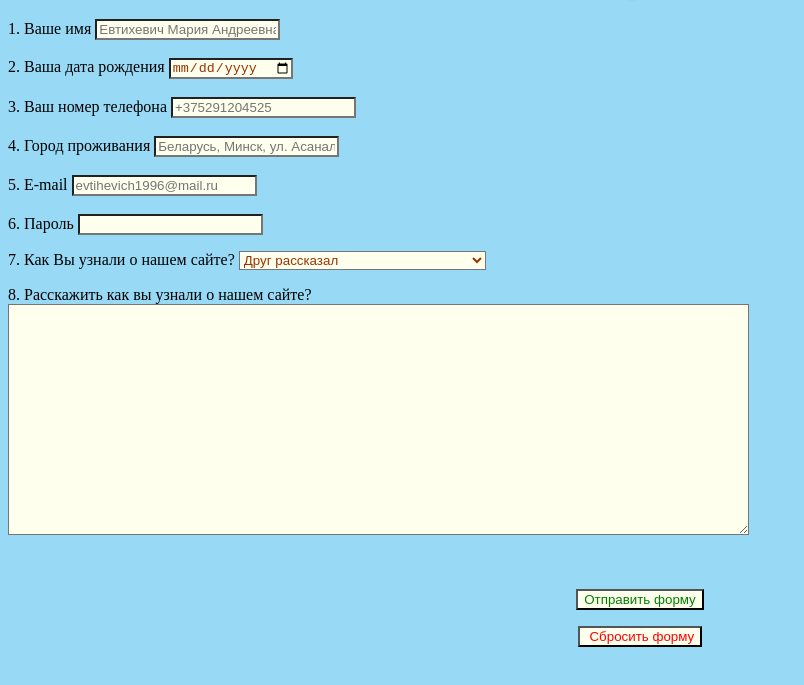
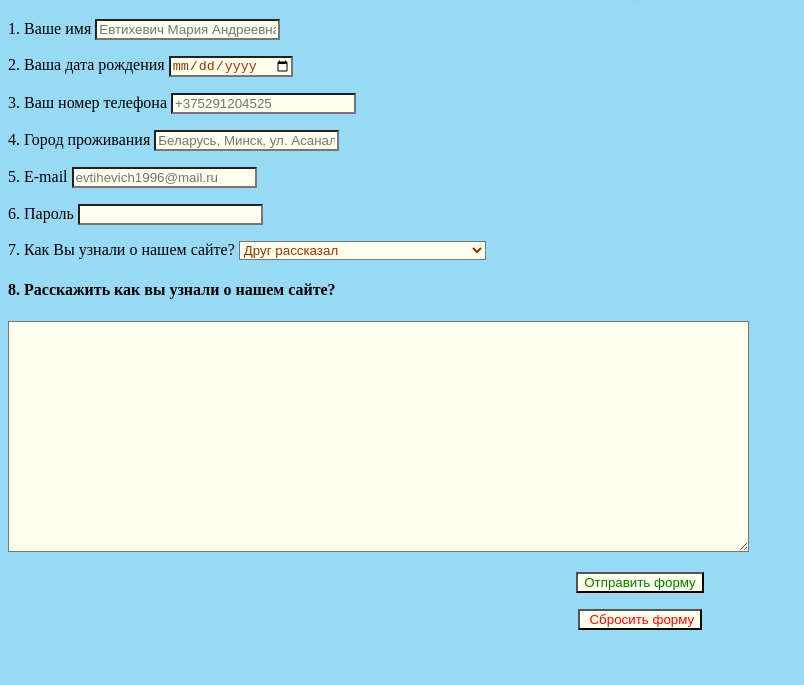
Before and after one commit to masha-evtihevich/form, a plain HTML site: page index.html in a window 1280 px wide. Shown: the part 63-748 px from the top of the page, without its empty margins (0-804 px from the left). Drawn offline with Linux system fonts and the light colour scheme.

Commit message:
Update index.html

```diff
--- a/index.html
+++ b/index.html
@@ -1,5 +1,5 @@
 <!DOCTYPE html>
-<html lang="en">
+<html lang="ru">
 
 <head>
     <meta charset="UTF-8">
@@ -7,32 +7,40 @@
 </head>
 
 <body style="background: #98daf5;">
-    <h1
-        style="text-align: center; font-family: 'Gill Sans', 'Gill Sans MT', Calibri, 'Trebuchet MS', sans-serif; text-shadow: #930 2px 2px 4px;">
+    <h1 style="text-align: center; font-family: 'Gill Sans', 'Gill Sans MT', Calibri, 'Trebuchet MS', sans-serif; text-shadow: #930 2px 2px 4px;">
         Ваше резюме</h1>
     <form name="question">
-        <label> 1. Ваше имя <input id="name" name="name" type="text" autocomplete="name" placeholder="Евтихевич Мария Андреевна"
-            style="background-color: #ffe; color: #930" /></label>
-        <br>
-        <br>
-        <label>2. Ваша дата рождения <input id="birthday" name="birthday" type="date" autocomplete="bday"
+        <p>
+            <label> 1. Ваше имя <input id="name" name="name" type="text" autocomplete="name"
+            placeholder="Евтихевич Мария Андреевна" style="background-color: #ffe; color: #930" /></label>
+        </p>
+
+        <p>
+            <label>2. Ваша дата рождения <input id="birthday" name="birthday" type="date" autocomplete="bday"
             style="background-color: #ffe; color: #930"></label>
-        <br>
-        <br>
-        <label>3. Ваш номер телефона <input id="tel" name="tel" type="tel" autocomplete="tel" placeholder="+375291204525"
+        </p>
+
+        <p>
+            <label>3. Ваш номер телефона <input id="tel" name="tel" type="tel" autocomplete="tel"
+            placeholder="+375291204525" style="background-color: #ffe; color: #930"></label>
+        </p>
+
+        <p>
+            <label>4. Город проживания <input id="city" name="city" type="text"
+            placeholder="Беларусь, Минск, ул. Асаналиева 00/00"
             style="background-color: #ffe; color: #930"></label>
-        <br>
-        <br>
-        <label>4. Город проживания <input id="city" name="city" type="text"
-            placeholder="Беларусь, Минск, ул. Асаналиева 00/00" style="background-color: #ffe; color: #930"></label>
-        <br>
-        <br>
-        <label>5. E-mail  <input id="email" name="email" type="email" autocomplete="email" placeholder="evtihevich1996@mail.ru"
+        </p>
+
+        <p>
+            <label>5. E-mail <input id="email" name="email" type="email" autocomplete="email"
+            placeholder="evtihevich1996@mail.ru" style="background-color: #ffe; color: #930"></label>
+        </p>
+
+        <p>
+            <label>6. Пароль <input type="password" name="password" id="password"
             style="background-color: #ffe; color: #930"></label>
-        <br>
-        <br>
-        <label>6. Пароль <input type="password" name="password" id="password" style="background-color: #ffe; color: #930"></label>
-        <br>
+        </p>
+
         <p> 7. Как Вы узнали о нашем сайте?
             <select style="background-color: #ffe; color: #930">
                 <option>Друг рассказал</option>
@@ -41,16 +49,18 @@
                 <option>Увидел в общественном транспорте</option>
             </select>
         </p>
-        <p>8. Расскажить как вы узнали о нашем сайте? <br>
-            <textarea cols="90" rows="15" style="background-color: #ffe; color: #930"></textarea>
-        </p>
-        <br>
+
+        <h4> 8. Расскажить как вы узнали о нашем сайте?</h4>
+        <textarea cols="90" rows="15" style="background-color: #ffe; color: #930"></textarea>
+
         <p style="text-align: center;">
             <input type="submit" value="Отправить форму" style="background-color: #ffe; color:green ">
         </p>
+
         <p style="text-align: center;">
             <input type="reset" value=" Сбросить форму" style="background-color: #ffe; color: red">
         </p>
     </form>
 </body>
+
 </html>
```
